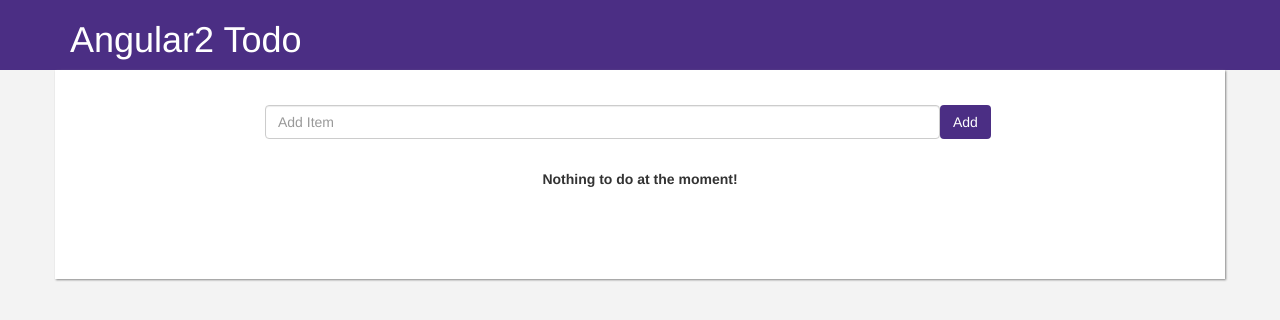
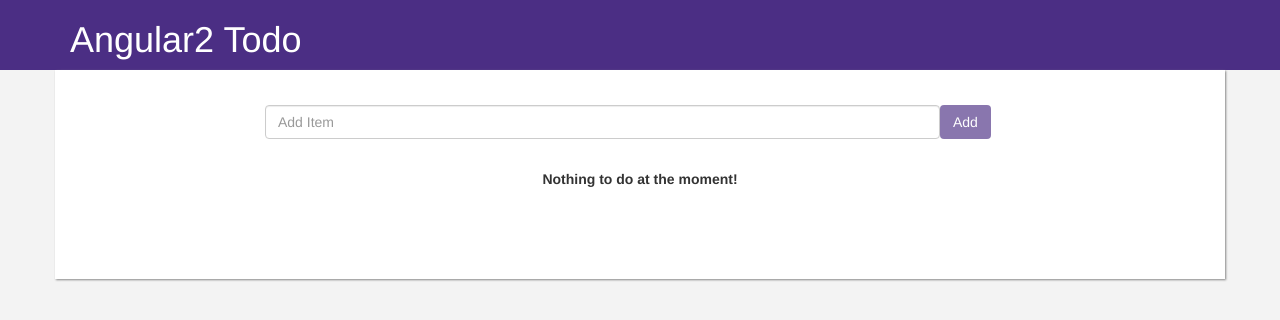
Before and after one commit to cartersch/ng2_todo, an Angular app: page / in a window 1280 px wide. Shown: the top 320 px of the page. Built offline with nearby package versions, Linux system fonts and the light colour scheme.

Commit message:
added a simple validator to the add button

```diff
--- a/src/app/todo-input/todo-input.component.html
+++ b/src/app/todo-input/todo-input.component.html
@@ -4,6 +4,6 @@
       <label for="todo-task" class="sr-only">Add Item</label>
       <input class="form-control todo-input" placeholder="Add Item" type="text" name="todo-task" [(ngModel)]="todo.task" />
     </div>
-    <button class="btn btn-purple" (click)="addTodo()">Add</button>
+    <button class="btn btn-purple" [disabled]="hasInput()" (click)="addTodo()">Add</button>
   </div>
 </div>
--- a/src/app/todo-input/todo-input.component.ts
+++ b/src/app/todo-input/todo-input.component.ts
@@ -19,6 +19,10 @@ export class TodoInputComponent implements OnInit {
     this.todo = {};
   }
 
+  hasInput(){
+    return this.todo['task'] ? false : true;
+  }
+
   ngOnInit() {
   }
 
```
